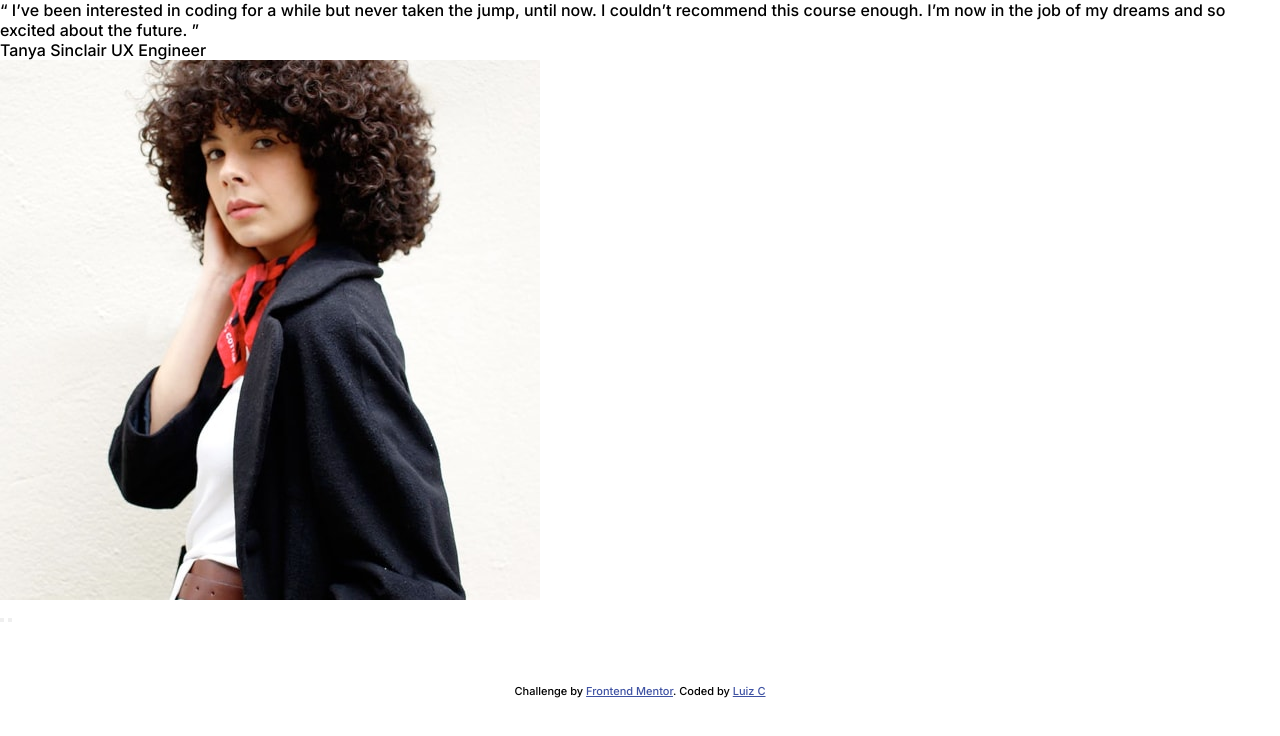
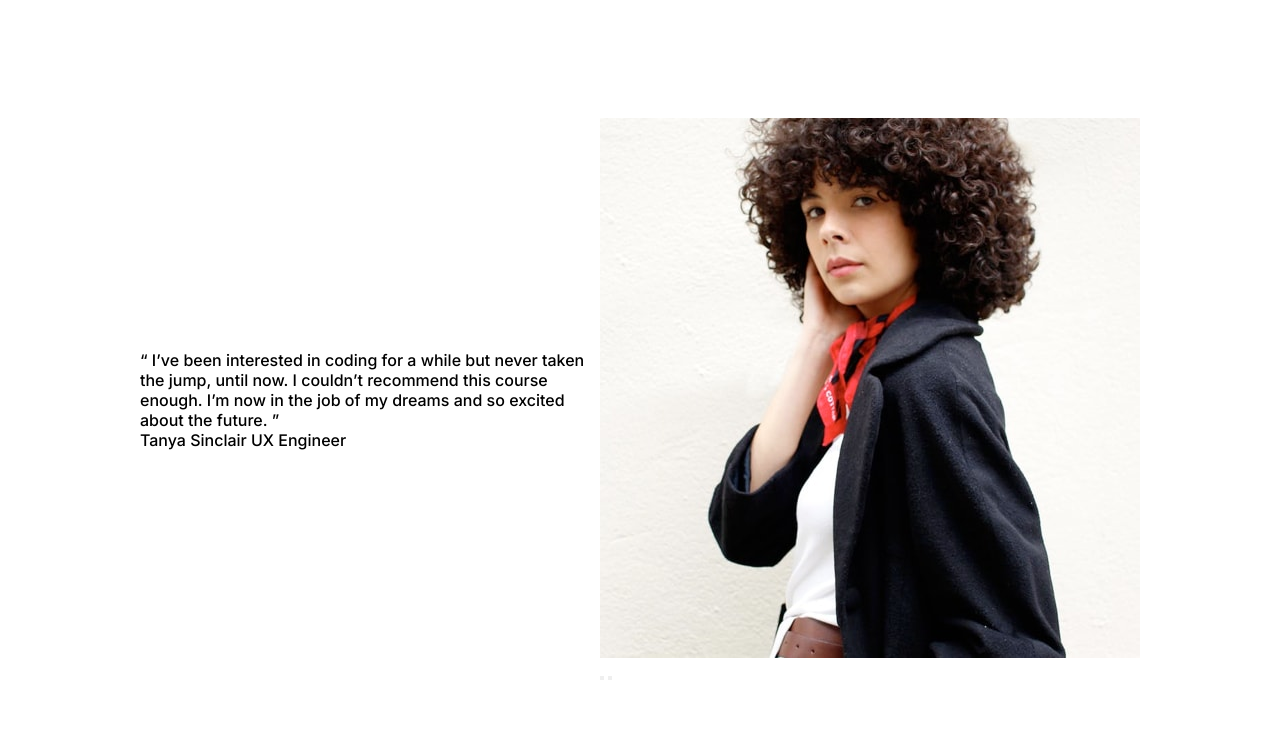
Before and after one commit to lc-dev90/coding-bootcamp-testimonials-slider-master, a plain HTML site: page index.html in a window 1280 px wide. Drawn offline with Linux system fonts and the light colour scheme.

Commit message:
Layout main card

```diff
--- a/index.html
+++ b/index.html
@@ -46,13 +46,6 @@
         </div>
       </section>
     </main>
-
-    <div class="attribution">
-      Challenge by
-      <a href="https://www.frontendmentor.io?ref=challenge" target="_blank"
-        >Frontend Mentor</a
-      >. Coded by <a href="#">Luiz C</a>
-    </div>
     <script src="index.js"></script>
   </body>
 </html>
--- a/style.css
+++ b/style.css
@@ -1,13 +1,4 @@
 @import url("https://fonts.googleapis.com/css2?family=Inter:wght@300;500;700&display=swap");
-
-.attribution {
-  font-size: 11px;
-  text-align: center;
-  transform: translateY(60px);
-}
-.attribution a {
-  color: hsl(228, 45%, 44%);
-}
 
 :root {
   /*   ## Colors */
@@ -26,4 +17,18 @@
 
 body {
   font-family: "Inter", sans-serif;
+  height: 100vh;
+  display: flex;
+  align-items: center;
 }
+
+main {
+  display: flex;
+  align-items: center;
+  justify-content: center;
+  margin: 0 auto;
+  max-width: 1100px;
+  width: 95%;
+  max-height: 660px;
+  padding: 50px;
+}
```
